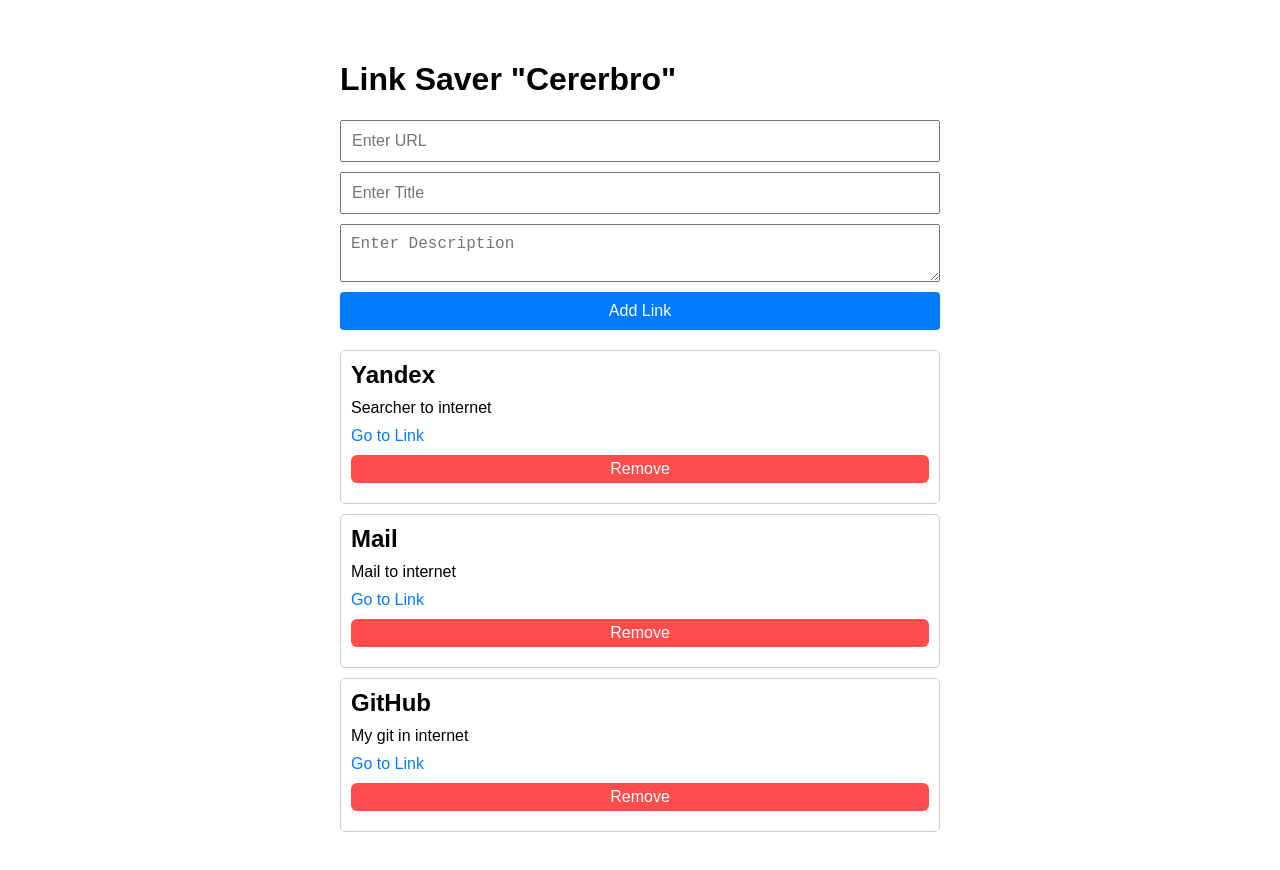
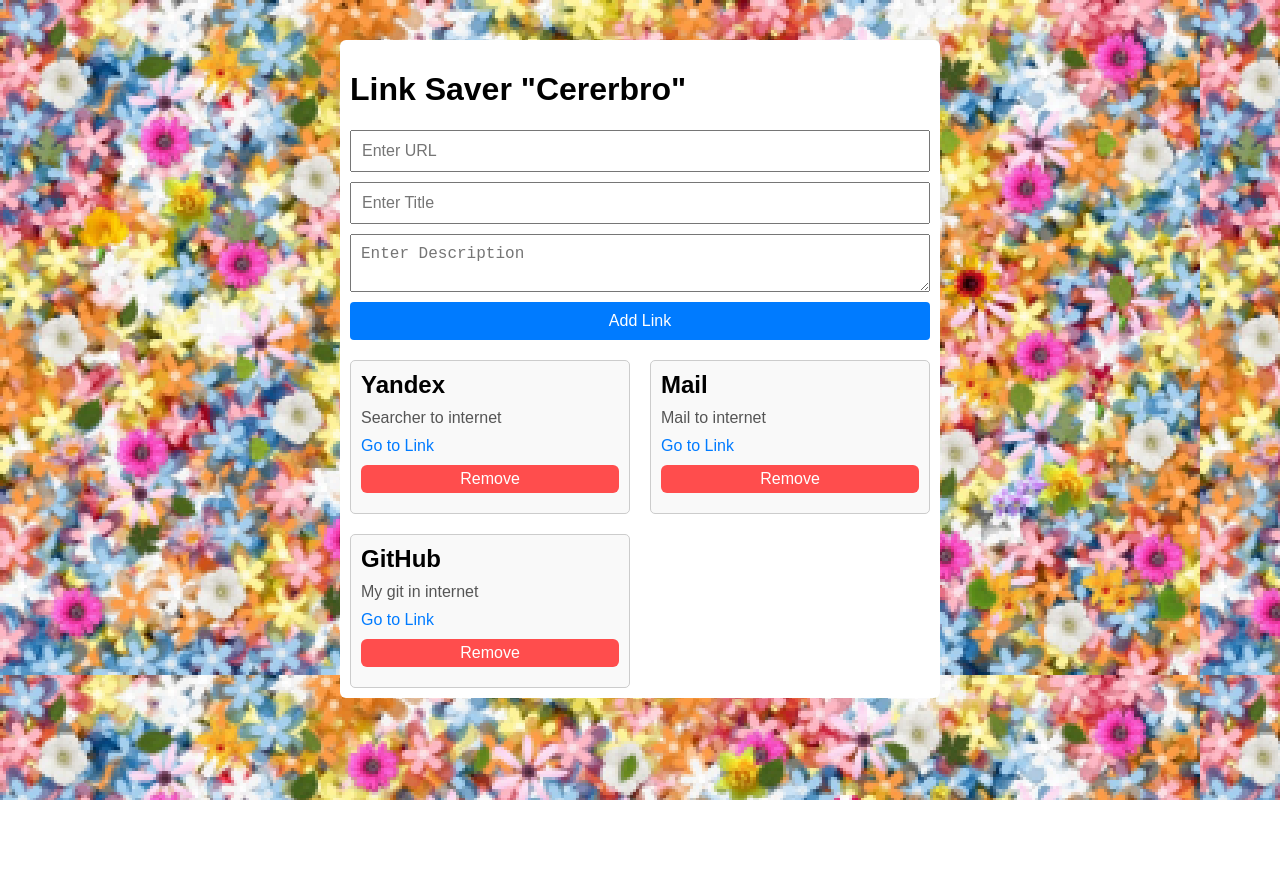
Before and after one commit to KenKarlson/link-saver, a Vue app: page / in a window 1280 px wide. After the commit the page ends 800 px from the top, so only its background shows below. Built offline with nearby package versions, Linux system fonts and the light colour scheme.

Commit message:
add cards grid

```diff
--- a/src/App.vue
+++ b/src/App.vue
@@ -1,8 +1,11 @@
 <template>
   <div id="app">
-    <h1>Link Saver "Cererbro"</h1>
-    <AddLinkComponent />
-    <LinkListComponent />
+    <div class="container">
+      <h1>Link Saver "Cererbro"</h1>
+      <AddLinkComponent />
+      <LinkListComponent />
+    </div>
+
   </div>
 </template>
 
--- a/src/assets/scss/style.scss
+++ b/src/assets/scss/style.scss
@@ -1,6 +1,7 @@
 body {
   font-family: Arial, sans-serif;
   margin: 20px;
+  background-image: url(../img/bg.png);
 }
 
 #app {
@@ -27,6 +28,13 @@
 
 input :focus{
   outline: none;
+}
+.container{
+  margin: 0;
+  padding: 10px;
+  background-color: #fff;
+  border:none;
+  border-radius: 6px;
 }
 
 
--- a/src/components/LinkListComponent.vue
+++ b/src/components/LinkListComponent.vue
@@ -25,26 +25,30 @@
   }
 };
 </script>
-
 <style scoped>
 .links {
-  display: flex;
-  flex-direction: column;
-  gap: 10px;
+  display: grid;
+  grid-template-columns: repeat(2, 1fr);
+  /* 2 колонки */
+  gap: 20px;
+  /* Расстояние между карточками */
 }
 
 .card {
   border: 1px solid #ccc;
   padding: 10px;
   border-radius: 5px;
+  background-color: #f9f9f9;
 }
 
 .card h2 {
   margin: 0 0 10px;
+  font-size: 1.5em;
 }
 
 .card p {
   margin: 0 0 10px;
+  color: #555;
 }
 
 .card a {
@@ -68,4 +72,12 @@
 .card button:hover {
   background-color: #cc0000;
 }
+
+/* Медиа-запрос для маленьких экранов */
+@media (max-width: 768px) {
+  .links {
+    grid-template-columns: 1fr;
+    /* 1 колонка */
+  }
+}
 </style>
```
Also changed, not shown: src/assets/img/2.jpg (added), src/assets/img/bg.png (added).
